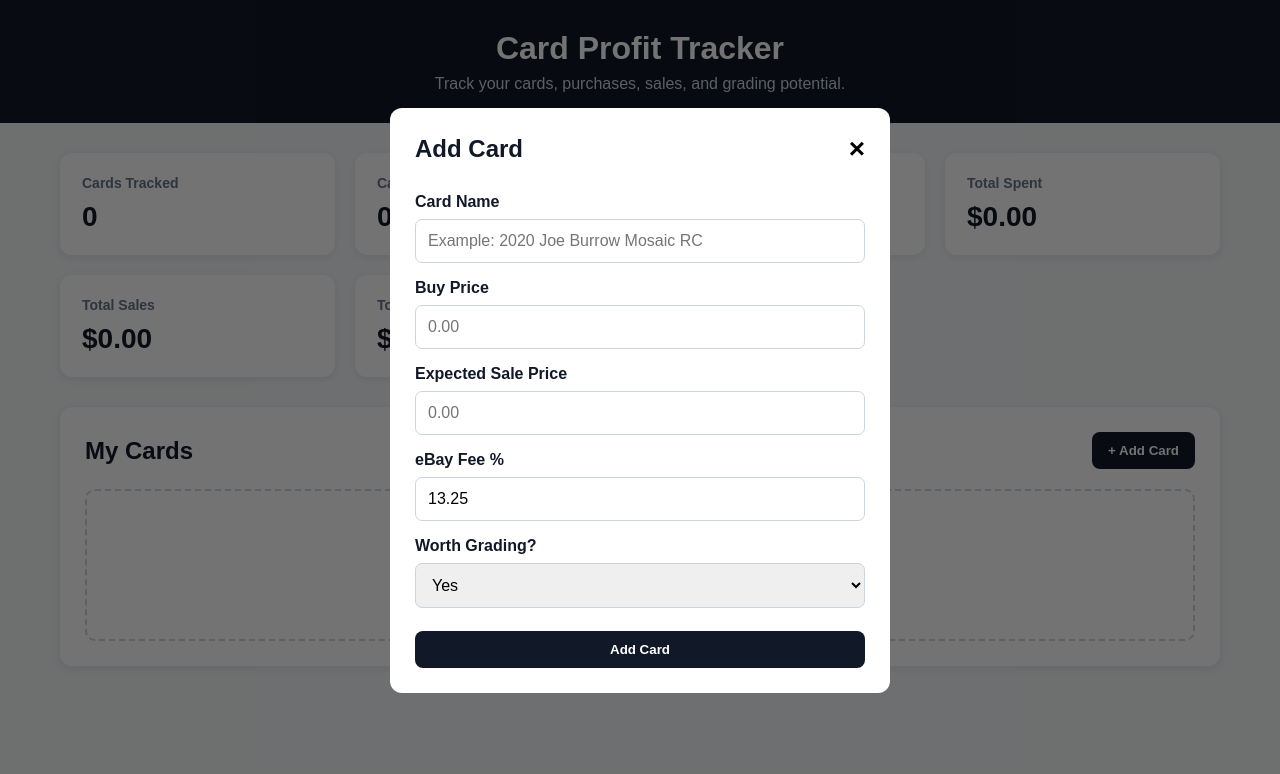
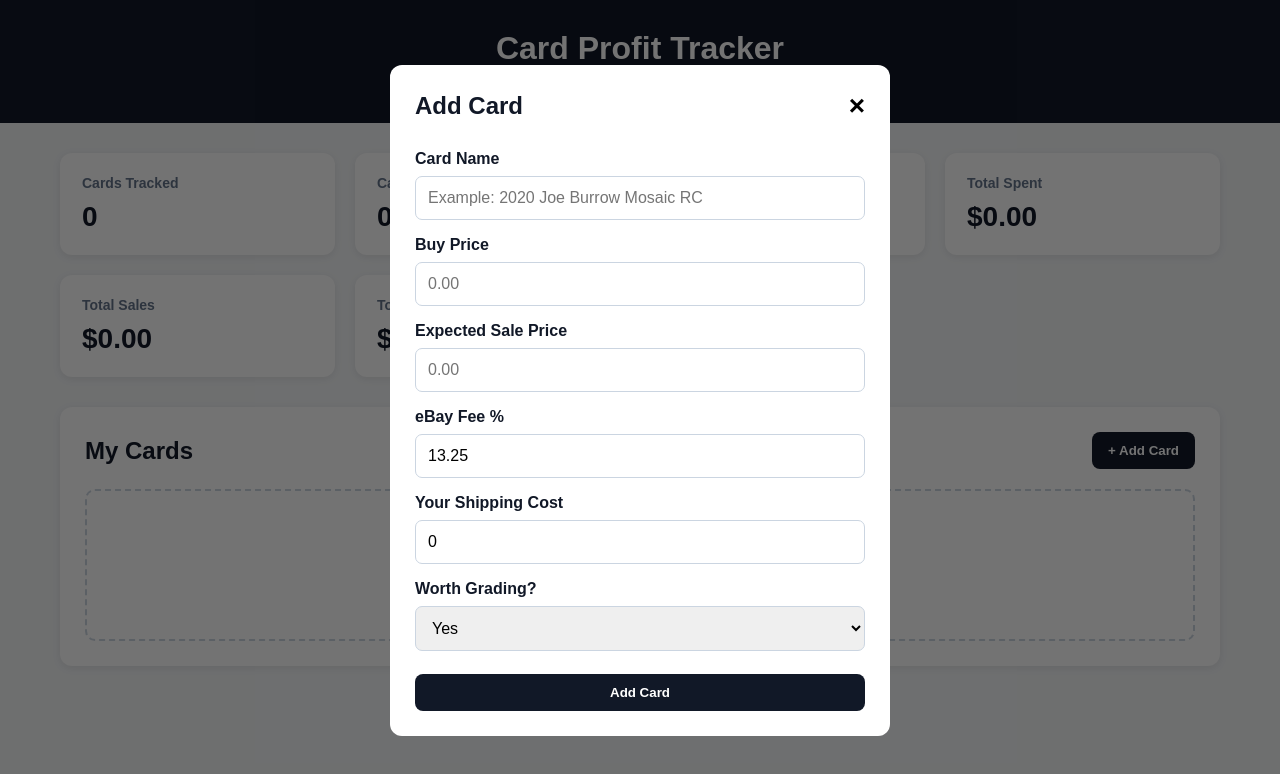
Before and after one commit to cilantropersonal90210-ops/card-profit-tracker, a plain HTML site: page index.html in a window 1280 px wide. Both pictures are taken after a click on the button "+ Add Card". Drawn offline with Linux system fonts and the light colour scheme.

Commit message:
index.html

```diff
--- a/index.html
+++ b/index.html
@@ -115,6 +115,15 @@ min="0"
 step="0.01"
 >
 
+<label for="shippingCost">Your Shipping Cost</label>
+<input
+type="number"
+id="shippingCost"
+value="0"
+min="0"
+step="0.01"
+>
+
 <label for="grading">Worth Grading?</label>
 <select id="grading">
 <option value="yes">Yes</option>
```
